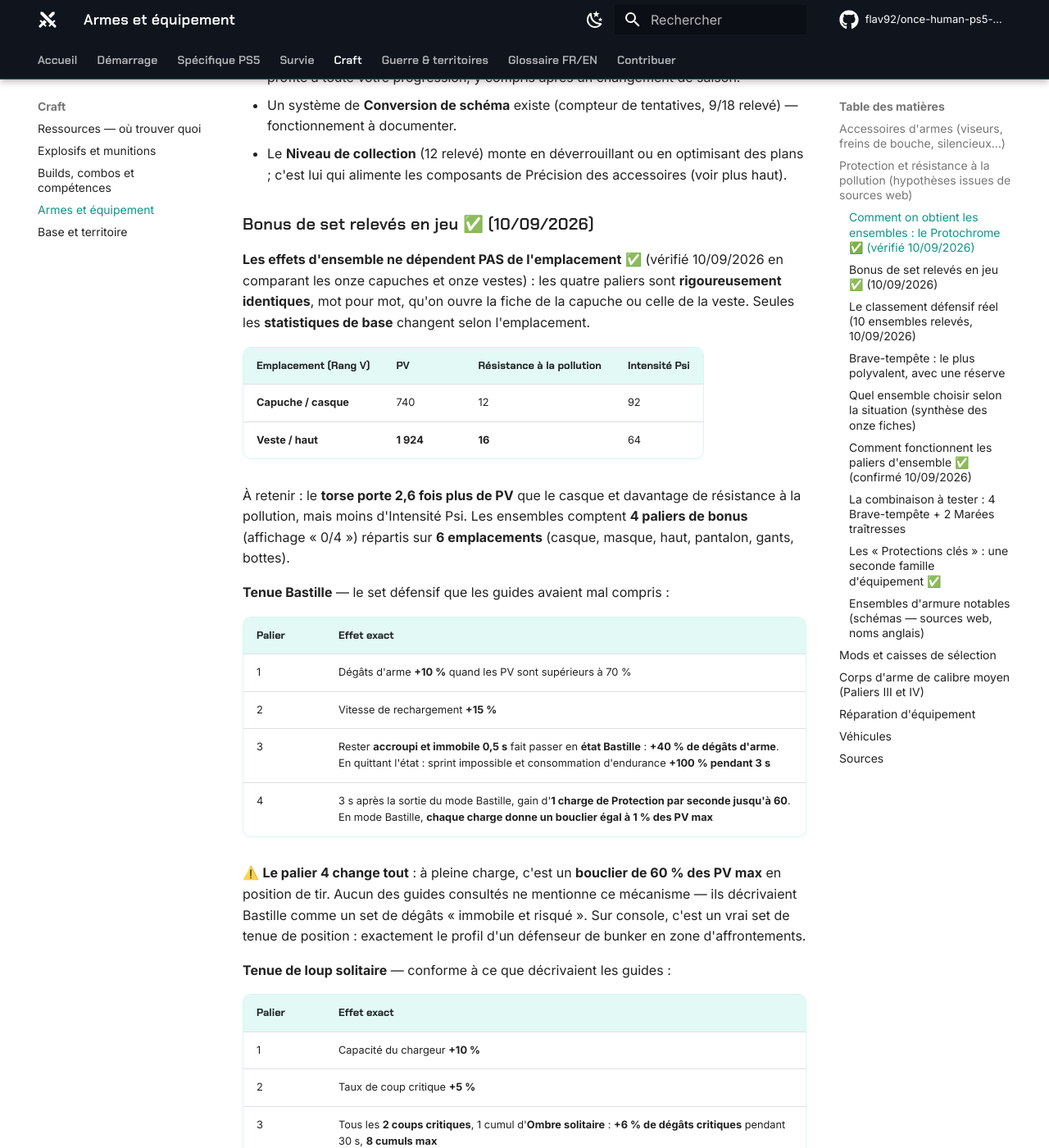
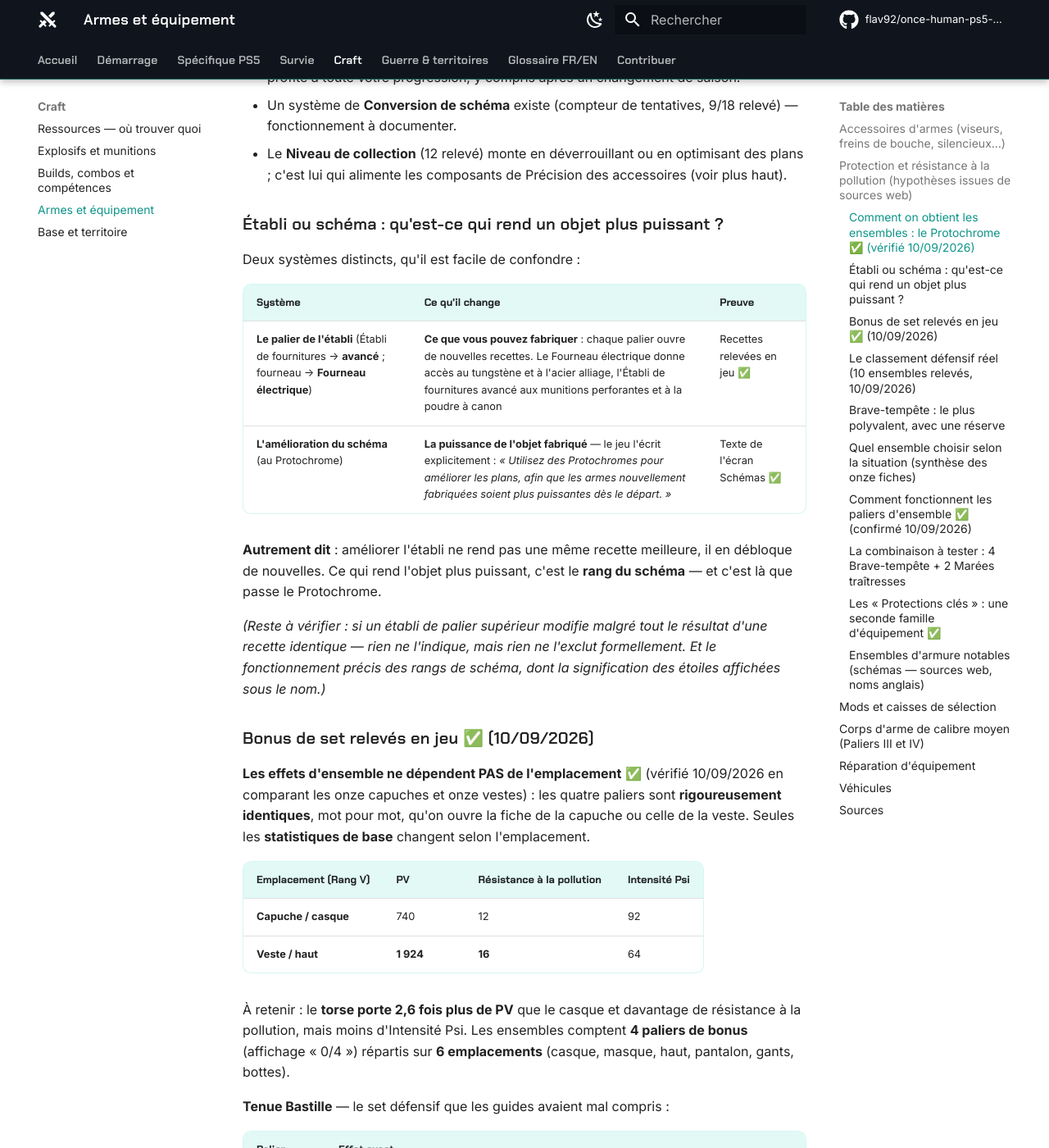
Before and after one commit to flav92/once-human-ps5-wiki, an MkDocs documentation site: the page built from docs/jeu/armes-equipement.md, in a window 1280 px wide and 1400 px high, scrolled down 1854 px. Shown: the whole window at 82% size. Built offline with MkDocs 1.6.1 and Material for MkDocs 9.7.7, drawn with Linux system fonts in a browser that asks for light colours; comment, search, counter and statistics services are not loaded.

Commit message:
Distinction etabli (debloque des recettes) et amelioration de schema (puissance de l'objet)
Co-Authored-By: Claude Opus 5 <noreply@anthropic.com>
Claude-Session: https://claude.ai/code/session_01TCxfqbazixhXZqmCd3gYVk

```diff
--- a/docs/jeu/armes-equipement.md
+++ b/docs/jeu/armes-equipement.md
@@ -37,6 +37,19 @@ D'après ces sources, la statistique **Résistance à la pollution** se trouvera
 - **Les plans sont partagés entre tous les personnages du compte** — un déverrouillage profite à toute votre progression, y compris après un changement de saison.
 - Un système de **Conversion de schéma** existe (compteur de tentatives, 9/18 relevé) — fonctionnement à documenter.
 - Le **Niveau de collection** (12 relevé) monte en déverrouillant ou en optimisant des plans ; c'est lui qui alimente les composants de Précision des accessoires (voir plus haut).
+
+### Établi ou schéma : qu'est-ce qui rend un objet plus puissant ?
+
+Deux systèmes distincts, qu'il est facile de confondre :
+
+| Système | Ce qu'il change | Preuve |
+|---|---|---|
+| **Le palier de l'établi** (Établi de fournitures → **avancé** ; fourneau → **Fourneau électrique**) | **Ce que vous pouvez fabriquer** : chaque palier ouvre de nouvelles recettes. Le Fourneau électrique donne accès au tungstène et à l'acier alliage, l'Établi de fournitures avancé aux munitions perforantes et à la poudre à canon | Recettes relevées en jeu ✅ |
+| **L'amélioration du schéma** (au Protochrome) | **La puissance de l'objet fabriqué** — le jeu l'écrit explicitement : *« Utilisez des Protochromes pour améliorer les plans, afin que les armes nouvellement fabriquées soient plus puissantes dès le départ. »* | Texte de l'écran Schémas ✅ |
+
+**Autrement dit** : améliorer l'établi ne rend pas une même recette meilleure, il en débloque de nouvelles. Ce qui rend l'objet plus puissant, c'est le **rang du schéma** — et c'est là que passe le Protochrome.
+
+*(Reste à vérifier : si un établi de palier supérieur modifie malgré tout le résultat d'une recette identique — rien ne l'indique, mais rien ne l'exclut formellement. Et le fonctionnement précis des rangs de schéma, dont la signification des étoiles affichées sous le nom.)*
 
 ### Bonus de set relevés en jeu ✅ (10/09/2026)
 
```
Also changed, not shown: docs/captures-a-faire.md (+3 -1 lines).
